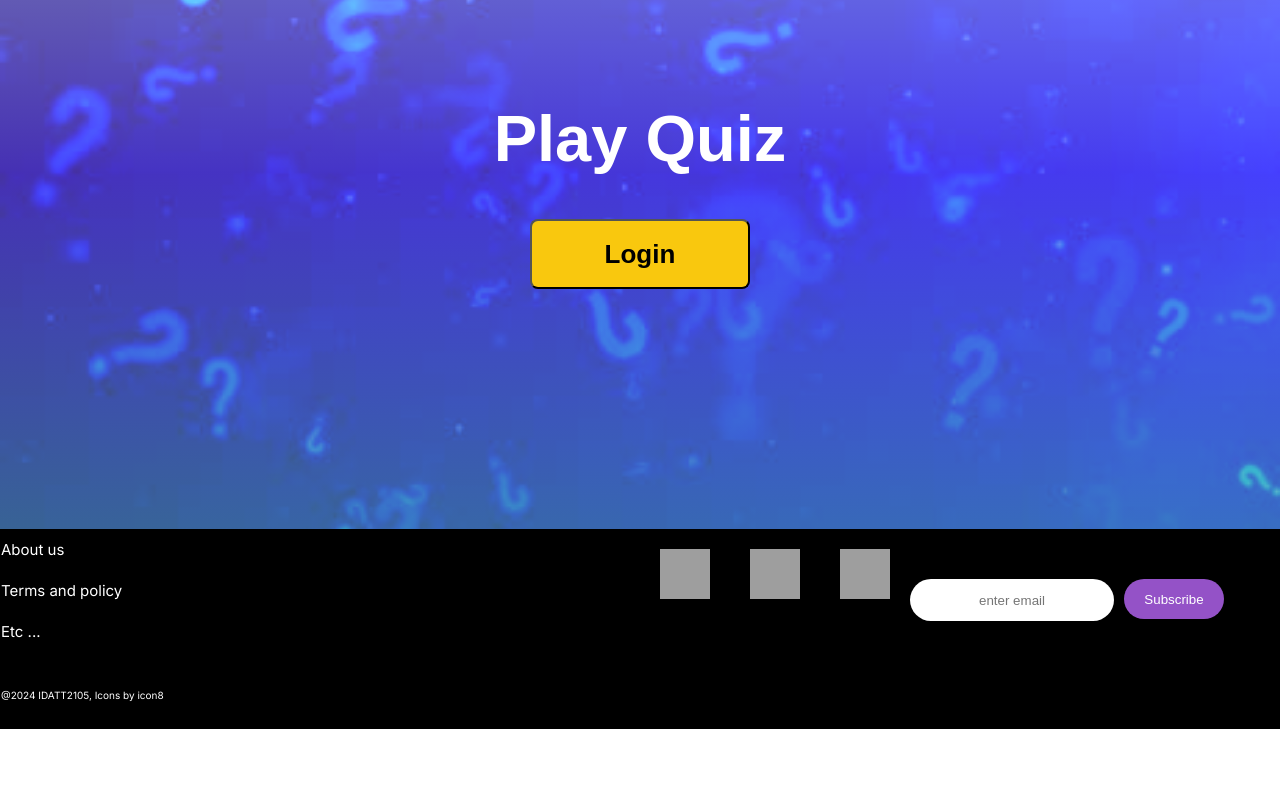
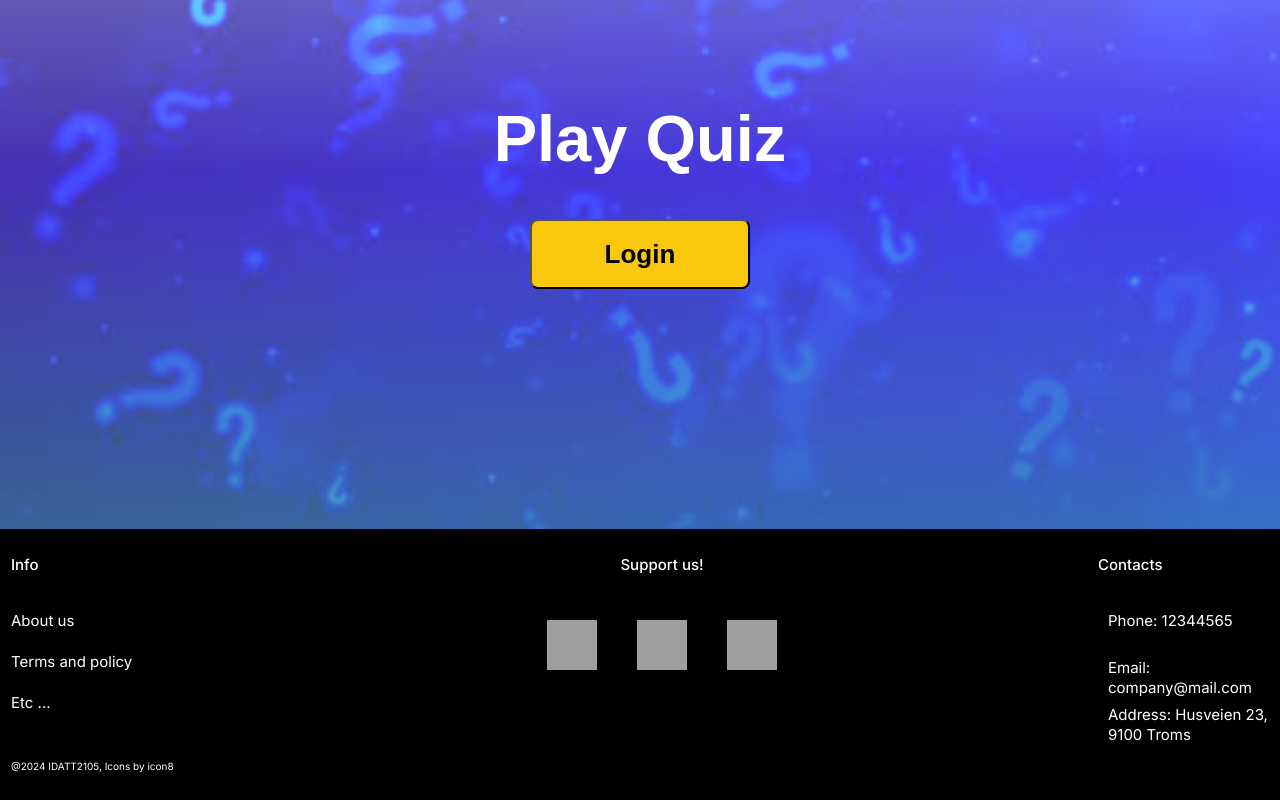
Before and after one commit to heikkkk/IDATT2105-Full-stack---Semester-Project, a Vue app: page / in a window 1280 px wide. Shown: the part 271-1071 px from the top of the page. Before the commit the page ends 1000 px from the top, so only its background shows below. Built offline with nearby package versions, Linux system fonts and the light colour scheme; grey boxes are pictures that could not be loaded.

Commit message:
redesigning the footer

```diff
--- a/src/assets/css/footer.css
+++ b/src/assets/css/footer.css
@@ -1,13 +1,11 @@
 .footer-container {
     width: 100%;
-    height: 200px;
     display: flex;
     #flex-direction: column;
     background-color: #000000;
     align-items: stretch;
-
-
     background-size: cover;
+    overflow: auto;
 }
 .router{
     /* Page title */
@@ -99,7 +97,7 @@ background-size: cover;
 
 }
 #linksCon{
-    width: 100%;
+    width: fit-content;
     height: 200px;
     display: flex;
     flex-direction: column;
@@ -112,11 +110,13 @@ background-size: cover;
 }
 
 #leftPart{
-    width: 100%;
-    height: 200px;
+    width: fit-content;
     display: flex;
-    align-items: stretch;
+    flex-direction: column;
     background-color: #000000;
+    margin-left: 300px;
+    align-items: center;
+
 }
 
 #subscribeButton{
@@ -138,5 +138,57 @@ background-size: cover;
     text-align: center;
     margin-top: 50px;
     border: none;
+}
+
+#Contacts-header{
+    width: fit-content;
+    height: 39px;
+
+    font-family: 'Inter', serif;
+    font-style: normal;
+    font-weight: 500;
+    font-size: 15px;
+    line-height: 130%;
+    /* identical to box height, or 39px */
+    display: flex;
+    align-items: center;
+    text-decoration: none;
+
+    color: #FFFFFF;
+
+    border: 1px solid #000000;
+}
+.contacts-body{
+    /* Page title */
+
+
+    width: fit-content;
+    height: 10px;
+
+    font-family: 'Inter', serif;
+    font-style: normal;
+    font-weight: 400;
+    font-size: 15px;
+    line-height: 130%;
+    /* identical to box height, or 39px */
+    display: flex;
+    align-items: self-start;
+    text-decoration: none;
+    padding: 10px;
+
+    color: #FFFFFF;
+
+    border: 1px solid #000000;
 
 }
+#support{
+    display: flex;
+    flex-direction: column;
+    align-items: center;
+}
+#info{
+    margin-left: 10px;
+}
+#contacts{
+    align-content: flex-start;
+}
--- a/src/components/Footer.vue
+++ b/src/components/Footer.vue
@@ -5,12 +5,17 @@ import { RouterLink } from 'vue-router'
 
 <template>
   <div class="footer-container">
-    <div id="linksCon">
-    <RouterLink class="router" to="/about us">About us</RouterLink>
-    <RouterLink class="router" to="/terms and policy">Terms and policy</RouterLink>
-    <RouterLink class="router" to="/etc">Etc ...</RouterLink>
-    <p id="ref">@2024 IDATT2105, Icons by icon8</p>
+    <div id="info">
+      <p id="Contacts-header">Info</p>
+      <div id="linksCon">
+        <RouterLink class="router" to="/about us">About us</RouterLink>
+        <RouterLink class="router" to="/terms and policy">Terms and policy</RouterLink>
+        <RouterLink class="router" to="/etc">Etc ...</RouterLink>
+        <p id="ref">@2024 IDATT2105, Icons by icon8</p>
+      </div>
     </div>
+    <div id="support">
+      <p id="Contacts-header">Support us!</p>
     <div id="centerPart">
       <div class="imageBackground">
         <div id="imageTwitter">
@@ -24,11 +29,17 @@ import { RouterLink } from 'vue-router'
         <div id="imageFacebook">
         </div>
       </div>
-      <div id="leftPart">
-        <input id="form" placeholder="enter email" />
-        <button id="subscribeButton">Subscribe</button>
+    </div>
+    </div>
+    <div id="leftPart">
+      <div id="contacts">
+        <p id="Contacts-header">Contacts</p>
+      <p class="contacts-body">Phone: 12344565</p>
+      <p class="contacts-body">Email: company@mail.com</p>
+      <p class="contacts-body">Address: Husveien 23, 9100 Troms</p>
       </div>
     </div>
+
 
 
   </div>
```
